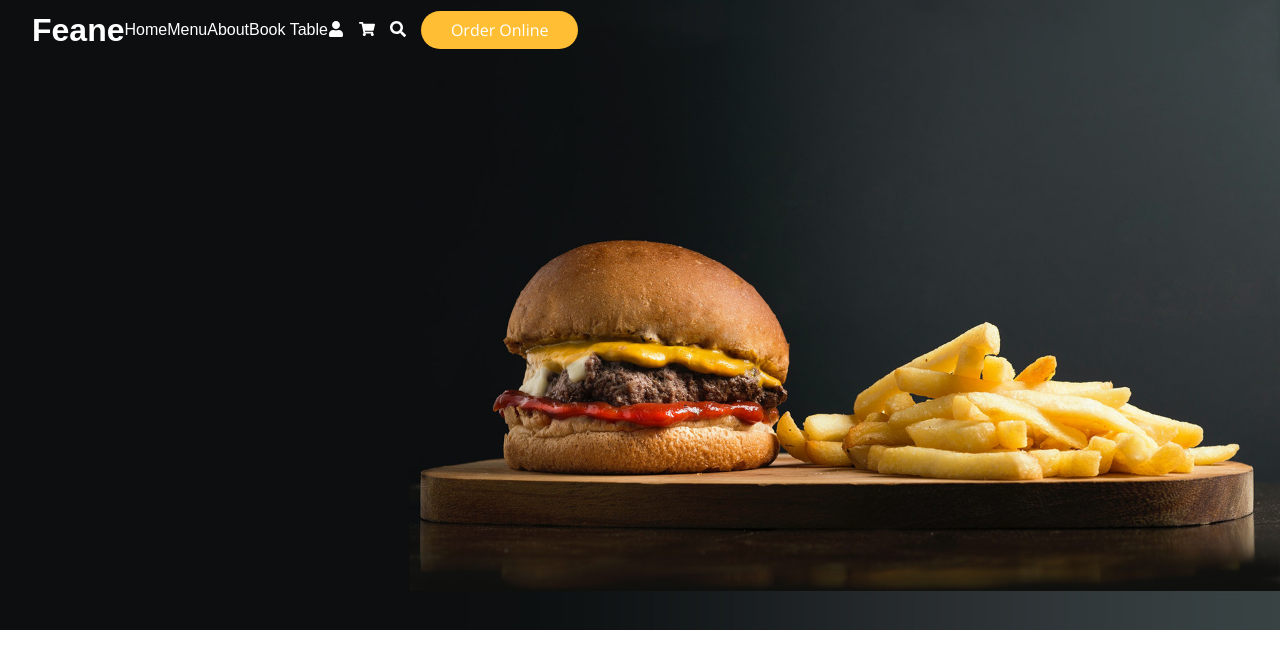
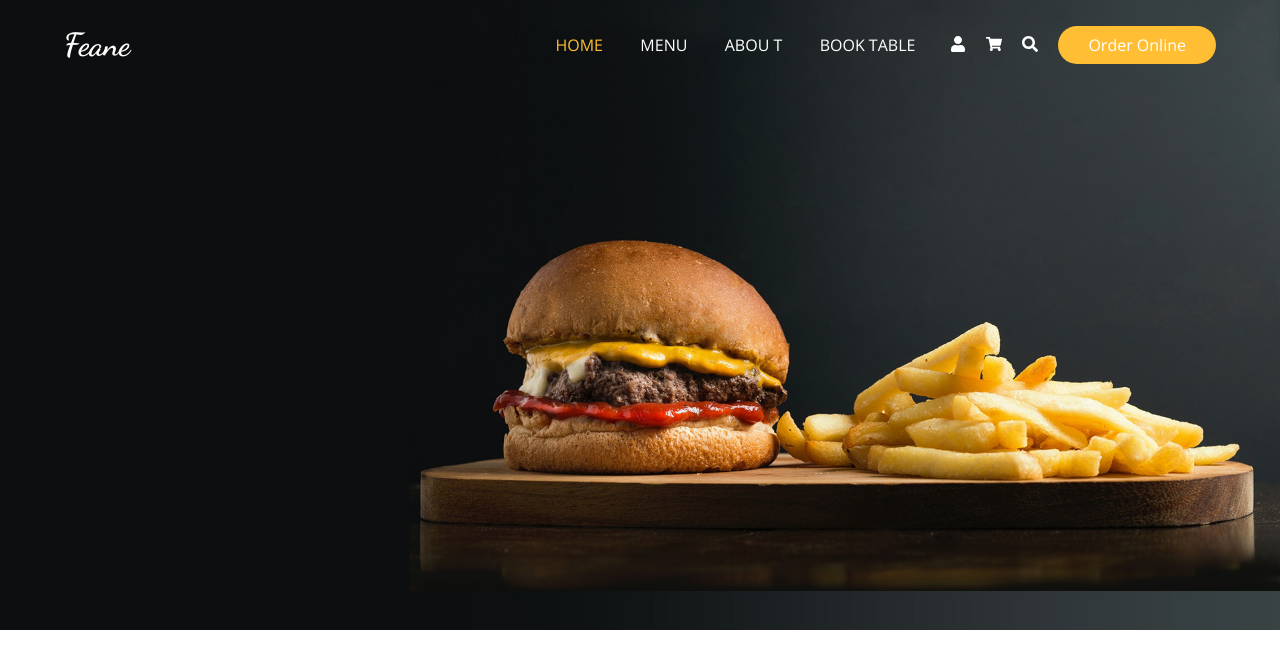
Before and after one commit to BrunoSilvaFaria/feane, a React (Vite) app: page / in a window 1280 px wide. Shown: the top 668 px of the page. Built offline with nearby package versions, Linux system fonts and the light colour scheme.

Commit message:
feat: melhorias no menu do site

```diff
--- a/src/components/Header/Header.jsx
+++ b/src/components/Header/Header.jsx
@@ -1,29 +1,51 @@
 // import React from 'react';
+import { useState } from 'react';
 import { Link } from 'react-router-dom';
 import { IconCar, IconSearch, IconUser } from '../../assets/Icon';
 import { ButtonMenu } from '../Button/styles';
 
 import { Conteiner, Background } from './styles';
 function Header() {
+  const [activeLink, setActiveLink] = useState('/');
+  const handleLinkClick = (to, type='link') => {
+    setActiveLink(to);
+  };
   return (
     <Background>
       <Conteiner>
-        <Link to='/' className='logo'>
+        <Link to='/' className='logo'
+        onClick={() => { handleLinkClick('/', 'logo') }}>
           Feane
         </Link>
+        <div>
           <nav>
             <ul>
               <li>
-              <Link to='/'>Home</Link>
+                <Link to='/'
+                 className={activeLink === '/' ? 'link-active' : ''}
+                 onClick={() => { handleLinkClick('/') }}>
+                  Home
+                 </Link>
               </li>
               <li>
-              <Link to='/menu'>Menu</Link>
+                <Link to='/menu'
+                 className={activeLink === '/menu' ? 'link-active' : ''}
+                 onClick={() => { handleLinkClick('/menu') }}>
+                  Menu
+                 </Link>
               </li>
               <li>
-              <Link to='/about'>About</Link>
+                <Link to='/about'
+                 className={activeLink === '/about' ? 'link-active' : ''}
+                 onClick={() => { handleLinkClick('/about') }}>
+                  Abou
+                 t</Link>
               </li>
               <li>
-              <Link to='/table'>Book Table</Link>
+                <Link to='/table'
+                 className={activeLink === '/table' ? 'link-active' : ''}
+                 onClick={() => { handleLinkClick('/table') }}>
+                  Book Table</Link>
               </li>
             </ul>
           </nav>
@@ -41,6 +63,7 @@ function Header() {
             </div>
             <ButtonMenu>Order Online</ButtonMenu>
           </div>
+        </div>
       </Conteiner>
     </Background>
   )
--- a/src/components/Header/styles.js
+++ b/src/components/Header/styles.js
@@ -1,6 +1,11 @@
 import { styled} from "styled-components";
 import { displayFlex, background, icon } from '../styles';
-import colors from '../../helpers/color'
+import colors from '../../helpers/color';
+import {
+    dancingBold,
+    openRegular,
+    bodyHover
+} from "../../helpers/tipografia";
 
 export const Background = styled.div`
     background: url('src/assets/hero-bg.jpg');
@@ -9,30 +14,39 @@ export const Background = styled.div`
     height: 630px;
 `
 export const Conteiner = styled.header`
-        height: 60px;
-        width: 95%;
-        margin: auto;
-    &, ul{
+    height: 90px;
+    width: 90%;
+    margin: auto;
+    &,
+    ul,
+    div,
+    .icons{
         ${displayFlex};
+        justify-content: space-between;
     }
+
     .logo{
-        font-weight: bold;
+        ${dancingBold}
         font-size: 32px;
-        color: #${colors.white};
+    }
+
+    nav{
+        width: 360px;
+        margin-right: 35px;
     }
     nav a{
-        color: ${colors.white};
+        ${openRegular};
+        ${bodyHover};
+        text-transform: uppercase;
     }
+
     .link-active{
         color: ${colors.yellowLight};
     }
+
     .icon{
         ${icon};
-        margin-right: 15px;
-    }
-    div,
-    .icons{
-        ${displayFlex};
+        margin-right: 20px;
     }
 
 `
```
Lines whose indentation alone changed are shown as unchanged.
